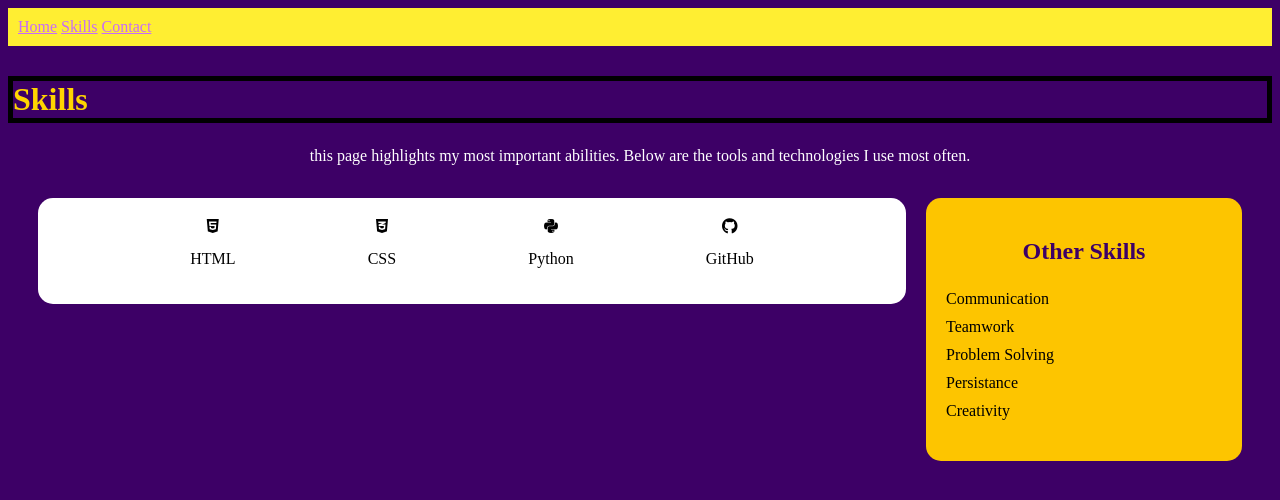
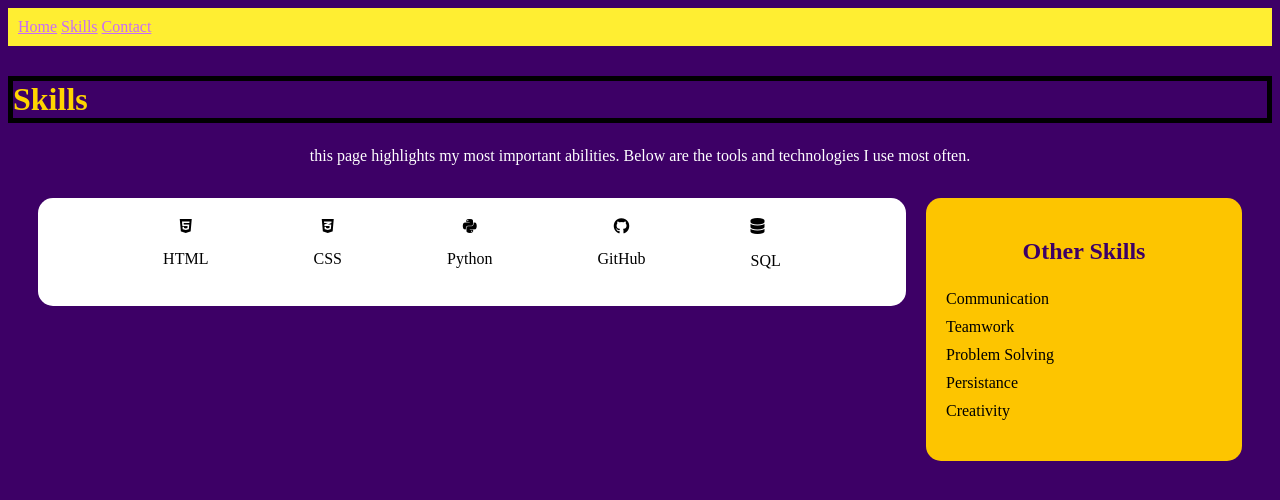
Before and after one commit to krillray/ist263, a plain HTML site: page lab09/skills.html in a window 1280 px wide. Drawn offline with Linux system fonts and the light colour scheme.

Commit message:
added skill

```diff
--- a/lab09/skills.html
+++ b/lab09/skills.html
@@ -37,6 +37,10 @@
                 <i class="fa-brands fa-github"></i>
                 <p>GitHub</p>
             </div>
+            <div class="sql">
+                <i class="fa-solid fa-database"></i>
+                <p>SQL</p>
+            </div>
         </div>
 
         <aside class="otherskills">
```
